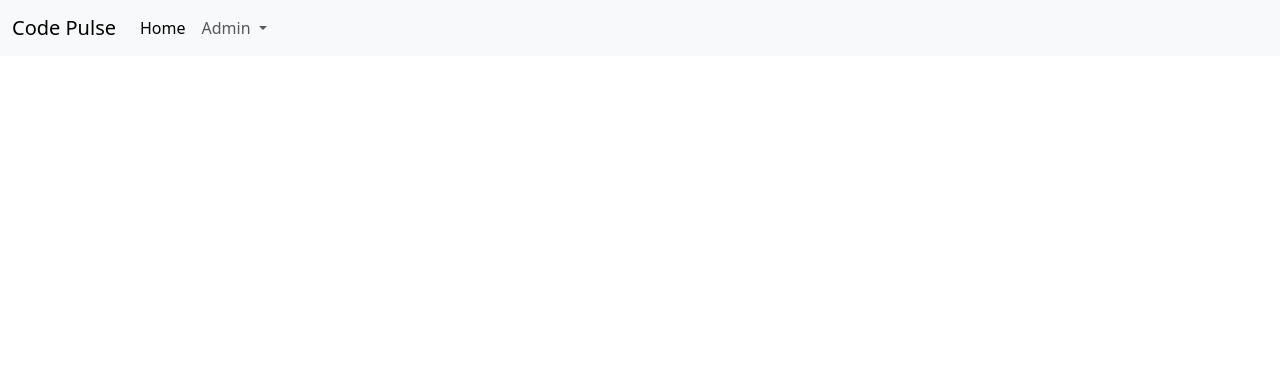
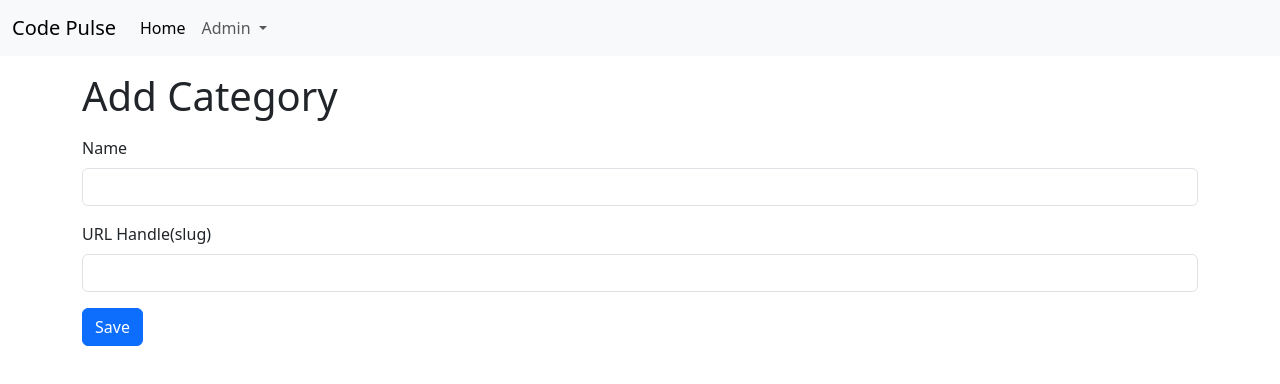
Before and after one commit to akash668463/CodePulse-Blog-Application, an Angular app in the folder UI/CodePulse/: page /admin/categories/add in a window 1280 px wide. Before the commit this address led to /. Shown: the top 384 px of the page. Built offline with nearby package versions, Linux system fonts and the light colour scheme.

Commit message:
adding add-category component and using Reactive forms

```diff
--- a/UI/CodePulse/src/app/app.routes.ts
+++ b/UI/CodePulse/src/app/app.routes.ts
@@ -1,9 +1,14 @@
 import { Routes } from '@angular/router';
 import { CategoryList } from './features/category/category-list/category-list';
+import { AddCategory } from './features/category/add-category/add-category';
 
 export const routes: Routes = [
     {
         path : 'admin/categories',
         component : CategoryList
+    },
+    {
+        path: 'admin/categories/add',
+        component : AddCategory
     }
 ];
--- /dev/null
+++ b/UI/CodePulse/src/app/features/category/add-category/add-category.html
@@ -0,0 +1,18 @@
+<div class="container">
+    <h1 class="mt-3">Add Category</h1>
+    <form [formGroup]="addCategoryFormGroup" (ngSubmit)="onSubmit()">
+        <div class="mt-3">
+            <div class="mt-3">
+                <label class="form-label">Name</label>
+                <input type="text" class="form-control" formControlName="name">
+            </div>
+            <div class="mt-3">
+                <label class="form-label">URL Handle(slug)</label>
+                <input type="text" class="form-control" formControlName="urlHandle">
+            </div>
+            <div class="mt-3">
+                <button type="submit" class="btn btn-primary">Save</button>
+            </div>
+        </div>
+    </form>
+</div>
--- /dev/null
+++ b/UI/CodePulse/src/app/features/category/add-category/add-category.ts
@@ -0,0 +1,22 @@
+import { Component } from '@angular/core';
+import { FormControl, FormGroup, ReactiveFormsModule } from '@angular/forms';
+
+@Component({
+  selector: 'app-add-category',
+  imports: [ReactiveFormsModule],
+  templateUrl: './add-category.html',
+  styleUrl: './add-category.css',
+})
+export class AddCategory {
+  //1. Import ReactiveFormsModule
+  //2. FormGroups -> FormControls
+
+  addCategoryFormGroup = new FormGroup({
+    name : new FormControl<string>('', {nonNullable: true}),
+    urlHandle : new FormControl<string>('', {nonNullable: true}),
+  });
+
+  onSubmit(){
+    console.log(this.addCategoryFormGroup.getRawValue())
+  }
+}
--- a/UI/CodePulse/src/app/features/category/category-list/category-list.html
+++ b/UI/CodePulse/src/app/features/category/category-list/category-list.html
@@ -1,6 +1,6 @@
 <div class="container">
     <h1 class="mt-3">Category List</h1>
     <div class="d-flex justify-content-end mt-3">
-        <a href="">Add Category</a>
+        <a routerLink="/admin/categories/add" class="btn btn-primary">Add Category</a>
     </div>
 </div>
--- a/UI/CodePulse/src/app/features/category/category-list/category-list.ts
+++ b/UI/CodePulse/src/app/features/category/category-list/category-list.ts
@@ -1,8 +1,9 @@
 import { Component } from '@angular/core';
+import { RouterLink } from "@angular/router";
 
 @Component({
   selector: 'app-category-list',
-  imports: [],
+  imports: [RouterLink],
   templateUrl: './category-list.html',
   styleUrl: './category-list.css',
 })
```
Also changed, not shown: UI/CodePulse/src/app/features/category/add-category/add-category.css (added).
